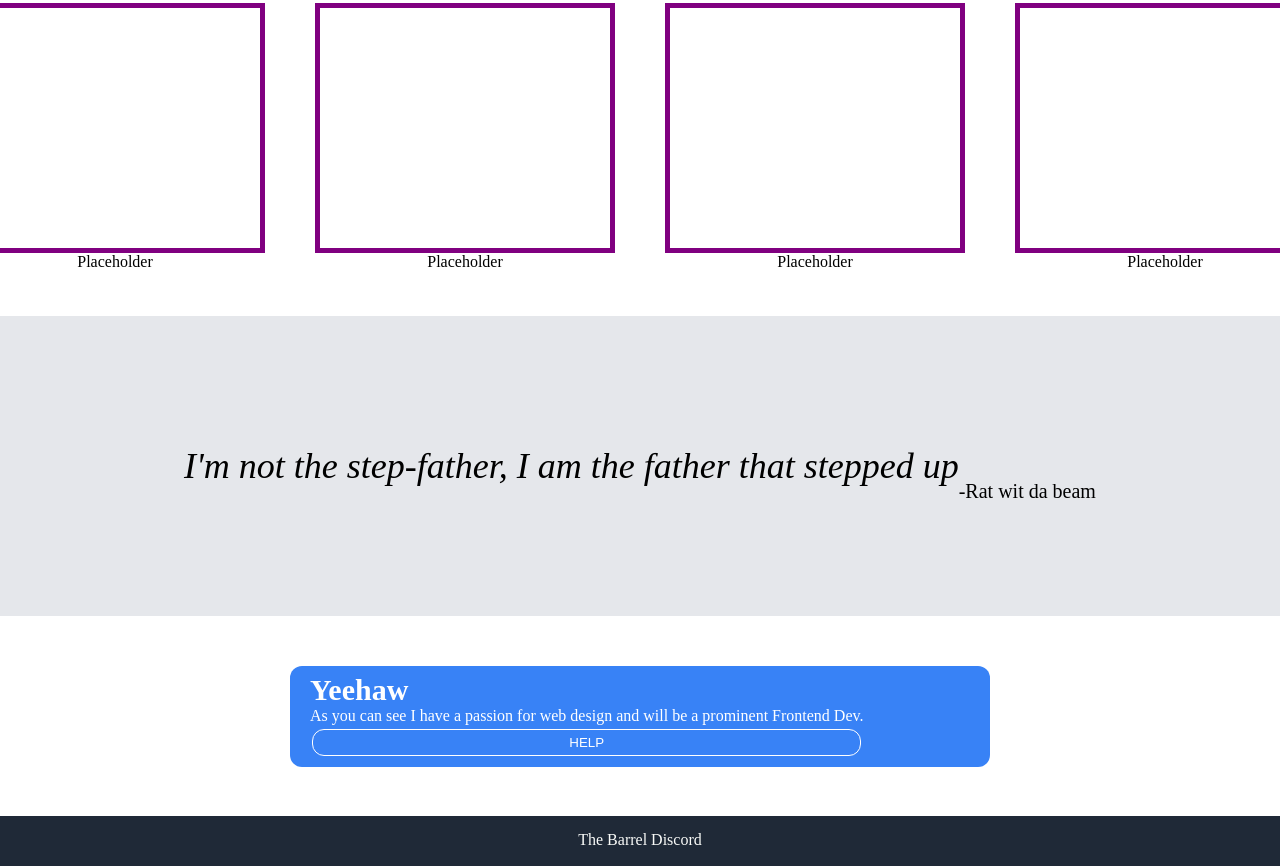
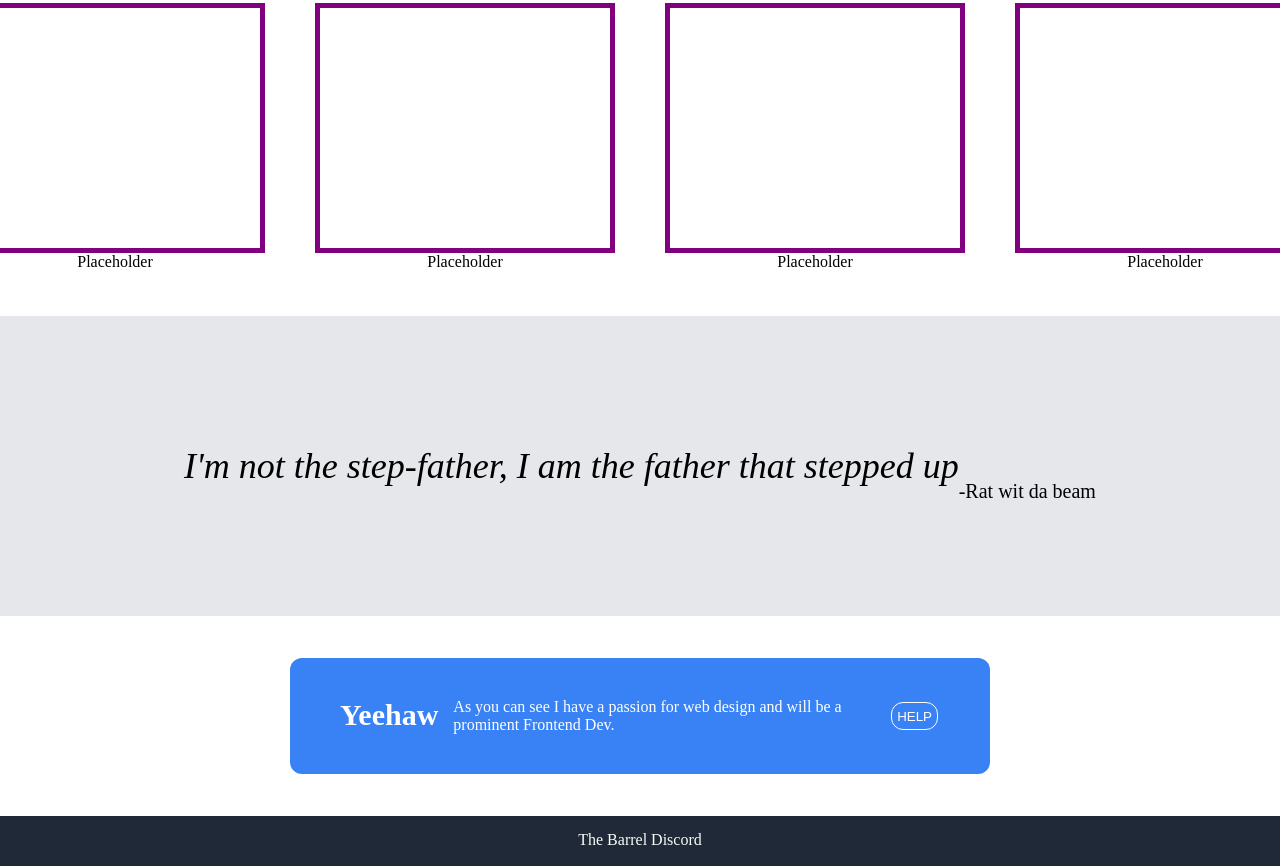
Before and after one commit to Jordyl0/landing-page, a plain HTML site: page index.html in a window 1280 px wide. Shown: the part 629-1495 px from the top of the page. Drawn offline with Linux system fonts and the light colour scheme.

Commit message:
Fix action section

```diff
--- a/style.css
+++ b/style.css
@@ -177,21 +177,21 @@ font-size: 20px;
 }
 .redirect-text{
     display: flex;
-    padding: 7px 20px;
-    flex-direction: column;
+    padding: 40px 50px;
+    flex-direction: row;
     color: white;
-
+    gap: 15px;
 }
 .redirect-title{
     font-size: 30px;
     font-weight: bolder;
+    border: 4px;
 }
 
 .action{
     background-color: #3882f6;
     display: flex;
     width: 700px;
-
     border-radius: 12px;
     gap: 5px;
 }
```
